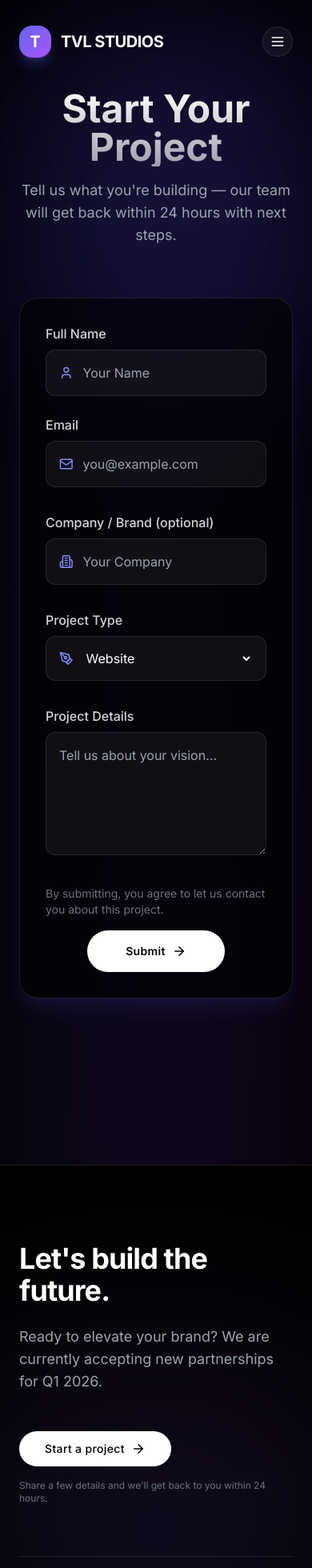
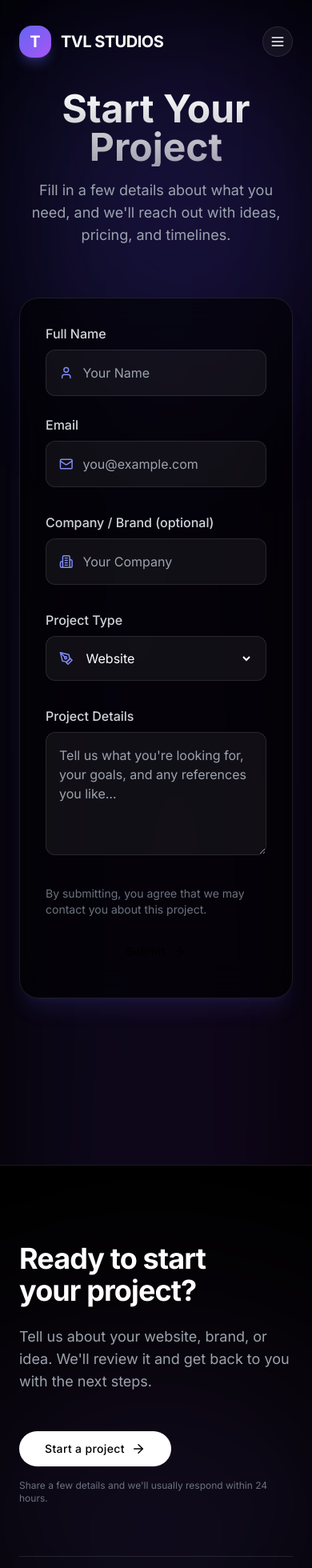
Before and after one commit to Umday-231105/tvlstudios, a Next.js app: page /start-project in a window 390 px wide. Shown: the top 1960 px of the page at 80% size. Built offline with nearby package versions, Linux system fonts and the light colour scheme.

Commit message:
Revise footer content for better user engagement
Updated footer text for clarity and engagement.

```diff
--- a/src/app/start-project/page.jsx
+++ b/src/app/start-project/page.jsx
@@ -82,7 +82,7 @@ const Navbar = () => {
   );
 };
 
-// Footer (similar style to homepage footer)
+// Footer with more relatable copy
 const Footer = () => {
   return (
     <footer className="bg-black pt-24 pb-12 border-t border-white/10 relative overflow-hidden mt-24">
@@ -94,10 +94,11 @@ const Footer = () => {
         <div className="grid grid-cols-1 md:grid-cols-2 gap-12 mb-16">
           <div>
             <h2 className="text-4xl md:text-6xl font-bold mb-6 tracking-tight">
-              Let&apos;s build the <br /> future.
+              Ready to start <br /> your project?
             </h2>
             <p className="text-lg text-gray-400 max-w-md">
-              Ready to elevate your brand? We are currently accepting new partnerships for Q1 2026.
+              Tell us about your website, brand, or idea. We&apos;ll review it and
+              get back to you with the next steps.
             </p>
           </div>
 
@@ -110,7 +111,7 @@ const Footer = () => {
               <ArrowRight size={18} />
             </button>
             <p className="text-xs text-gray-500">
-              Share a few details and we&apos;ll get back to you within 24 hours.
+              Share a few details and we&apos;ll usually respond within 24 hours.
             </p>
           </div>
         </div>
@@ -158,7 +159,8 @@ const Page = () => {
             Start Your Project
           </h1>
           <p className="text-gray-400 text-lg max-w-2xl mx-auto">
-            Tell us what you&apos;re building — our team will get back within 24 hours with next steps.
+            Fill in a few details about what you need, and we&apos;ll reach out with ideas,
+            pricing, and timelines.
           </p>
         </motion.div>
 
@@ -232,7 +234,7 @@ const Page = () => {
               <label className="text-gray-300 font-medium">Project Details</label>
               <textarea
                 rows="5"
-                placeholder="Tell us about your vision…"
+                placeholder="Tell us what you&apos;re looking for, your goals, and any references you like…"
                 className="mt-2 bg-white/5 border border-white/10 p-4 rounded-xl w-full outline-none text-white"
               />
             </div>
@@ -240,11 +242,11 @@ const Page = () => {
             {/* Submit */}
             <div className="flex justify-between items-center flex-col md:flex-row gap-4">
               <p className="text-gray-500 text-sm max-w-md">
-                By submitting, you agree to let us contact you about this project.
+                By submitting, you agree that we may contact you about this project.
               </p>
               <button
                 type="submit"
-                className="px-12 py-4 bg-white text-black rounded-full text-sm font-semibold tracking-wide hover:bg-gray-100 md:hover:bg-white/90 md:text-black transition-all duration-300 flex items-center gap-2"
+                className="px-12 py-4 bg.white text-black rounded-full text-sm font-semibold tracking-wide hover:bg-gray-100 md:hover:bg-white/90 md:text-black transition-all duration-300 flex items-center gap-2"
               >
                 Submit
                 <ArrowRight size={18} />
@@ -254,7 +256,7 @@ const Page = () => {
         </motion.div>
       </div>
 
-      {/* Footer added here */}
+      {/* Footer */}
       <Footer />
     </div>
   );
```
